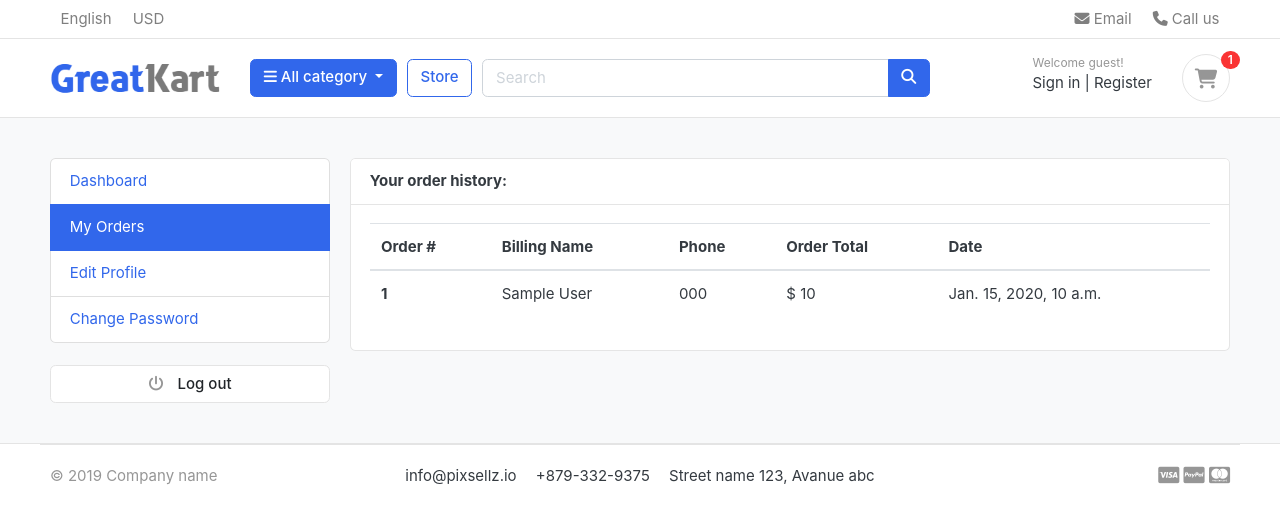
After one commit to mykkymk/ecom-django, a Django app: template templates/accounts/my_orders.html in a window 1280 px wide. The commit adds this page. Shown: the top 524 px of the page. Run offline with Django 5.2, Linux system fonts and the light colour scheme; the template is opened without the code that fills it: most values are stand-ins (such as "Sample title", 1, 10 or a date in 2020); some libraries are stand-ins or nearby versions; some web fonts are replaced.

Commit message:
my orders - dashboard

```diff
--- a/accounts/urls.py
+++ b/accounts/urls.py
@@ -13,4 +13,5 @@ urlpatterns = [
     path('resetpassword_validate/<uidb64>/<token>/', views.resetpassword_validate, name='resetpassword_validate'),
     path('resetPassword', views.resetPassword, name='resetPassword'),
 
+    path('my_orders/', views.my_orders, name='my_orders'),
 ]
--- /dev/null
+++ b/templates/accounts/my_orders.html
@@ -0,0 +1,52 @@
+{% extends 'base.html' %}
+
+{% block content %}
+<!-- ========================= SECTION CONTENT ========================= -->
+<section class="section-content padding-y bg">
+    {% include 'includes/alerts.html' %}
+
+<div class="container">
+	<div class="row">
+	{% include 'includes/dashboard_sidebar.html' %}
+	<main class="col-md-9">
+		<article class="card">
+		<header class="card-header">
+			<strong class="d-inline-block mr-3">Your order history:</strong>
+		</header>
+		<div class="card-body">
+			<div class="row">
+				<div class="col-md-12">
+                    <table class="table table-hover">
+                        <thead>
+                            <tr>
+                                <th scope="col">Order #</th>
+                                <th scope="col">Billing Name</th>
+                                <th scope="col">Phone</th>
+                                <th scope="col">Order Total</th>
+                                <th scope="col">Date</th>
+                            </tr>
+                        </thead>
+                        <tbody>
+                            {% for order in orders %}
+                            <tr>
+                                <th scope="row">{{ order.order_number }}</th>
+                                <td>{{order.full_name }}</td>
+                                <td>{{ order.phone }}</td>
+                                <td>$ {{ order.order_total }}</td>
+                                <td>{{ order.created_at }}</td>
+                            </tr>
+                            {% endfor %}
+                        </tbody>
+                    </table>
+				</div>
+			</div> <!-- row.// -->
+		</div> <!-- card-body .// -->
+		</article> <!-- order-group.// -->
+	</main>
+</div> <!-- row.// -->
+</div>
+
+
+</section>
+<!-- ========================= SECTION CONTENT END// ========================= -->
+{% endblock %}
--- a/templates/includes/dashboard_sidebar.html
+++ b/templates/includes/dashboard_sidebar.html
@@ -1,8 +1,8 @@
 <aside class="col-md-3">
     <!--   SIDEBAR   -->
     <ul class="list-group">
-        <a class="list-group-item active" href="#"> Dashboard </a>
-        <a class="list-group-item" href="#"> My Orders </a>
+        <a class="list-group-item {% if '/accounts/' == request.path %}active{% endif %}" href="{% url 'dashboard' %}"> Dashboard </a>
+        <a class="list-group-item {% if '/my_orders' in request.path %}active{% endif %}" href="{% url 'my_orders' %}"> My Orders </a>
         <a class="list-group-item" href="#"> Edit Profile </a>
         <a class="list-group-item" href="#">Change Password</a>
     </ul>
```
Also changed, not shown: accounts/views.py (+8 -0 lines).
